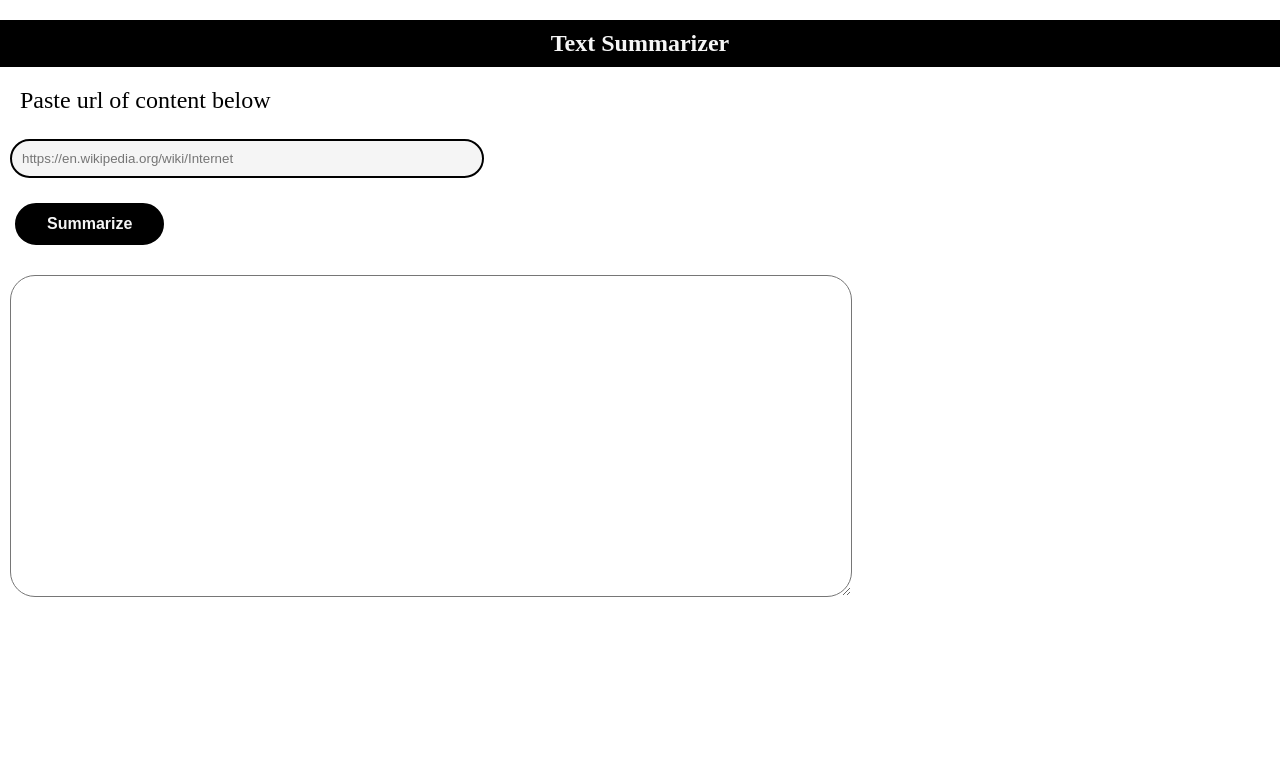
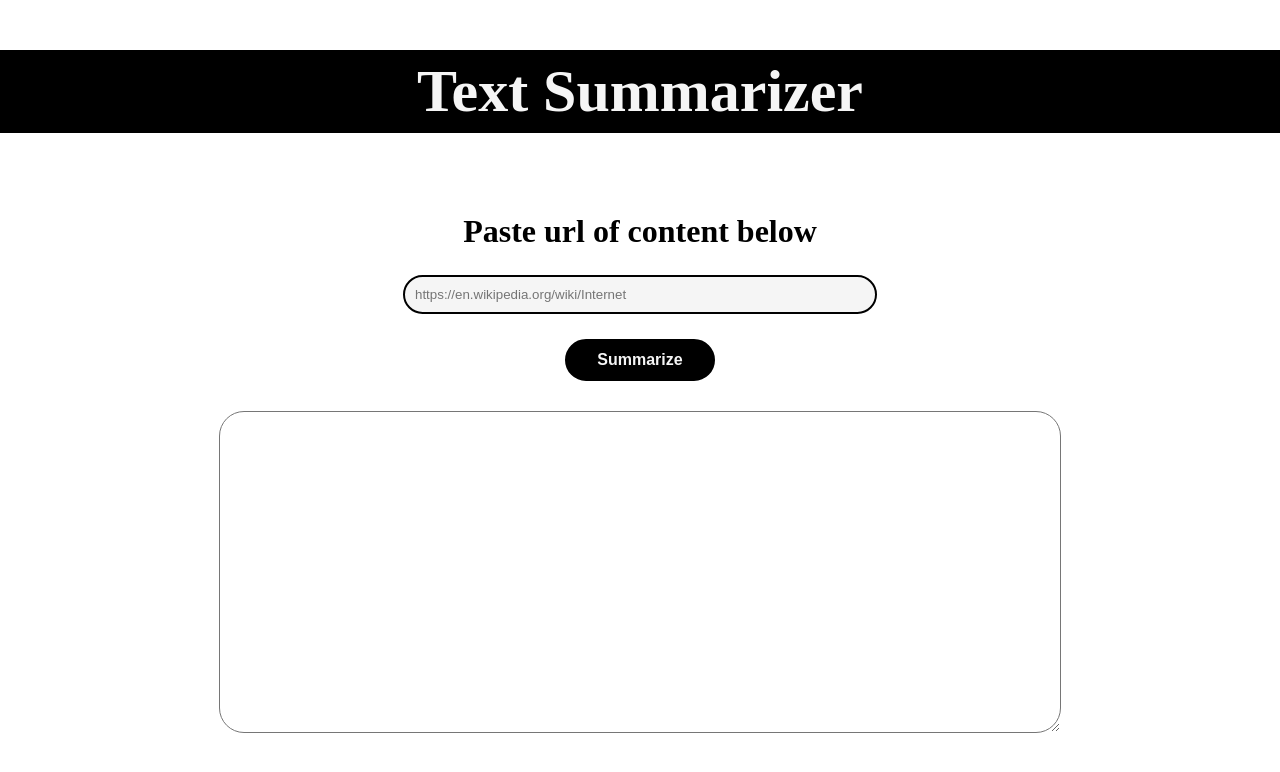
Before and after one commit to Mohit-Kundu/Text-Summarization-Web-Application, a Flask app: page / in a window 1280 px wide. Shown: the top 772 px of the page. Run offline with Flask 2, Linux system fonts and the light colour scheme.

Commit message:
Refactored main.css

```diff
--- a/static/css/main.css
+++ b/static/css/main.css
@@ -1,22 +1,29 @@
 h2{
-    text-align: center;
-    padding: 10px 20px;
     background-color: black;
     color: whitesmoke;
+    width: 100%;
+    text-align: center;
+    padding: 7px 0px;
     font-family: corbel;
     font-weight: bolder;
+    font-size: 3.75em;
+}
+
+.container
+{
+    text-align: center;
+    padding: 30px;
 }
 
 label{
-    position: relative;
-    left: 20px;
-    margin-top: 30px;
-    font-size: 1.5em;
-    font-weight: 300;
+    /*position: relative;*/
+    margin-top: 10px;
+    font-size: 2em;
+    font-weight: bold;
 }
 
 input{
-    position: relative;
+    /*position: relative;*/
     left: 10px;
     width: 450px;
     margin: 25px 0;
@@ -28,13 +35,13 @@ input{
 }
 
 body{
-    margin: 0;
-
+    margin: 0px 0px;
     font-family: corbel;
+    background-color: white;
 }
 
 button{
-    position: relative;
+    /*position: relative;*/
     left: 15px;
     padding: 10px;
     border: 2px solid black;
@@ -47,11 +54,12 @@ button{
 }
 
 textarea{
-    position: relative;
+    /*position: relative;*/
     left: 10px;
     width: 800px;
     height: 300px;
     padding: 10px 20px;
+    line-height: 25px;
     margin-top: 30px;
     border-radius: 25px;
 }
```
